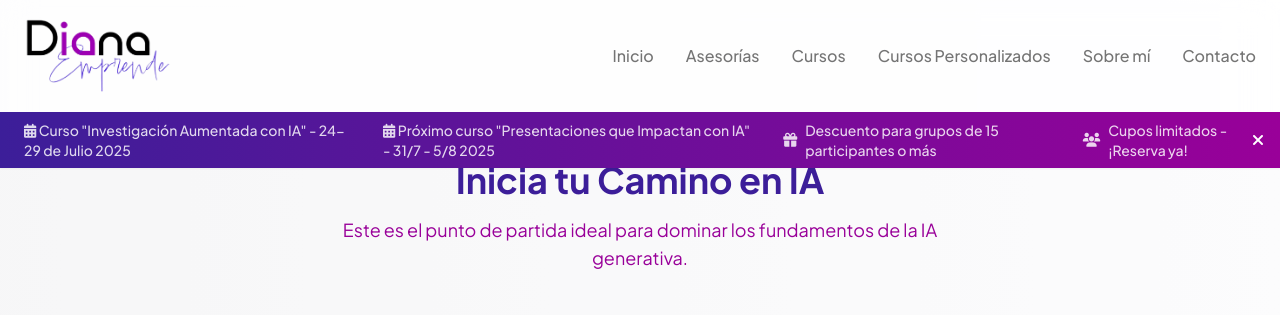
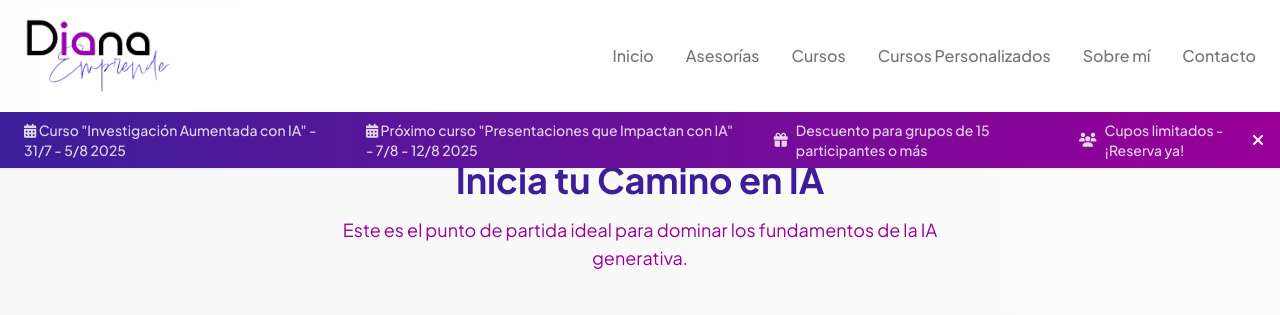
Before and after one commit to dchaconoca/diana-emprende, a plain HTML site: page index.html in a window 1280 px wide. Both pictures are taken after a click on the link "Cursos". Shown: the part 800-1115 px from the top of the page. Drawn offline with nearby package versions, Linux system fonts and the light colour scheme.

Commit message:
Cambio fechas

```diff
--- a/index.html
+++ b/index.html
@@ -88,13 +88,13 @@
                     <div class="header-announcement-item item-animation flex items-center space-x-2">
                         <a href="#curso-investigaciones-ia">
                             <i class="fas fa-calendar-alt"></i>
-                            <span>Curso "Investigación Aumentada con IA" - 24-29 de Julio 2025</span>
+                            <span>Curso "Investigación Aumentada con IA" - 31/7 - 5/8 2025</span>
                         </a>
                     </div>
                     <div class="header-announcement-item item-animation hidden md:flex items-center space-x-2">
                         <a href="#curso-presentaciones-ia">
                             <i class="fas fa-calendar-alt"></i>
-                            <span>Próximo curso "Presentaciones que Impactan con IA" - 31/7 - 5/8 2025</span>
+                            <span>Próximo curso "Presentaciones que Impactan con IA" - 7/8 - 12/8 2025</span>
                         </a>
                     </div>
                     <div class="header-announcement-item item-animation hidden md:flex items-center space-x-2">
@@ -327,13 +327,13 @@
                     <div class="footer-announcement-item item-animation flex items-center space-x-2">
                         <a href="#curso-investigaciones-ia">
                             <i class="fas fa-calendar-alt"></i>
-                            <span>Próximo curso "Investigación Aumentada con IA" - 24-29 de Julio 2025</span>
+                            <span>Próximo curso "Investigación Aumentada con IA" - 31/7 - 5/8 2025</span>
                         </a>
                     </div>
                     <div class="footer-announcement-item item-animation hidden md:flex items-center space-x-2">
                         <a href="#curso-presentaciones-ia">
                             <i class="fas fa-calendar-alt"></i>
-                            <span>Próximo curso "Presentaciones que Impactan con IA" - 31/7 - 5/8 2025</span>
+                            <span>Próximo curso "Presentaciones que Impactan con IA" - 7/8 - 12/8 2025</span>
                         </a>
                     </div>
                     <div class="footer-announcement-item item-animation hidden md:flex items-center space-x-2">
```
